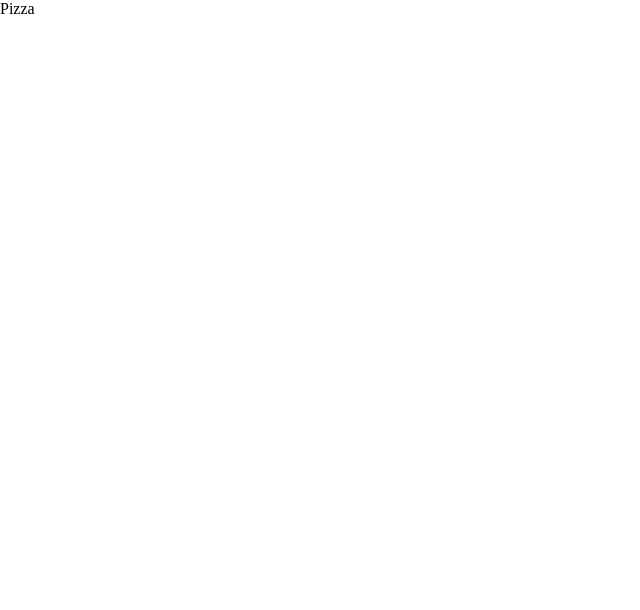
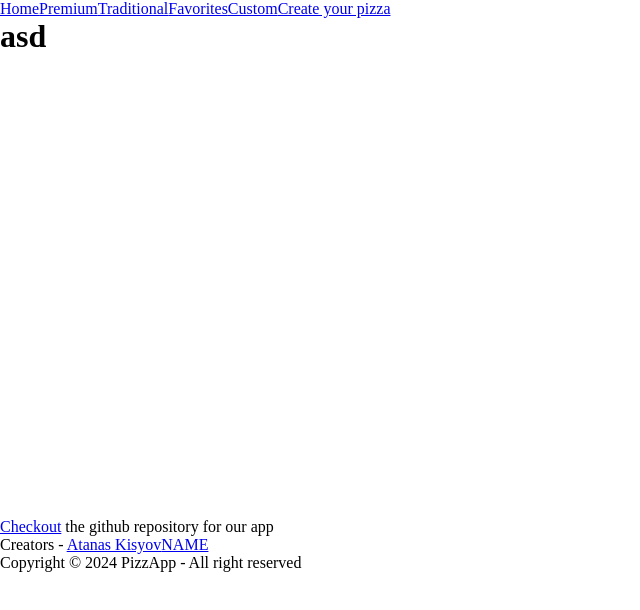
Before and after one commit to better-together-PB/pizzapp, a React (Vite) app: page / in a window 1280 px wide. Shown: the top 610 px of the page, without its empty margins (0-640 px from the left). Built offline with nearby package versions, Linux system fonts and the light colour scheme.

Commit message:
Added routing, header, footer

```diff
--- a/package.json
+++ b/package.json
@@ -11,7 +11,8 @@
   },
   "dependencies": {
     "react": "^18.3.1",
-    "react-dom": "^18.3.1"
+    "react-dom": "^18.3.1",
+    "react-router-dom": "^6.26.1"
   },
   "devDependencies": {
     "@eslint/js": "^9.9.0",
--- a/src/App.jsx
+++ b/src/App.jsx
@@ -1,7 +1,16 @@
+import { Routes, Route } from "react-router-dom";
+
+import Header from "./components/Header";
+import Footer from "./components/Footer";
+
 function App() {
   return (
     <>
-      <p>Pizza</p>
+      <Header />
+      <Routes>
+        <Route path="/" element={<h1 style={{ height: "500px" }}>asd</h1>} />
+      </Routes>
+      <Footer />
     </>
   );
 }
--- /dev/null
+++ b/src/components/Footer.jsx
@@ -0,0 +1,16 @@
+function Footer() {
+  return (
+    <footer>
+      <p>
+        <a href="#">Checkout</a> the github repository for our app
+      </p>
+      <p>
+        Creators - <a href="#">Atanas Kisyov</a>
+        <a href="#">NAME</a>
+      </p>
+      <p>Copyright © {new Date().getFullYear()} PizzApp - All right reserved</p>
+    </footer>
+  );
+}
+
+export default Footer;
--- /dev/null
+++ b/src/components/Header.jsx
@@ -0,0 +1,20 @@
+import { NavLink } from "react-router-dom";
+
+function Header() {
+  return (
+    <header>
+      {/* IMAGE, WESITE NAME */}
+      <nav>
+        <NavLink to="/">Home</NavLink>
+        <NavLink to="/premium">Premium</NavLink>
+        <NavLink to="/traditional">Traditional</NavLink>
+        <NavLink to="/favorites">Favorites</NavLink>
+        <NavLink to="/custom">Custom</NavLink>
+        <NavLink to="/create">Create your pizza</NavLink>
+      </nav>
+      {/* CART */}
+    </header>
+  );
+}
+
+export default Header;
--- a/src/main.jsx
+++ b/src/main.jsx
@@ -1,10 +1,14 @@
-import { StrictMode } from 'react'
-import { createRoot } from 'react-dom/client'
-import App from './App.jsx'
-import './index.css'
+import { StrictMode } from "react";
+import { createRoot } from "react-dom/client";
+import App from "./App.jsx";
+import "./index.css";
 
-createRoot(document.getElementById('root')).render(
+import { BrowserRouter } from "react-router-dom";
+
+createRoot(document.getElementById("root")).render(
   <StrictMode>
-    <App />
-  </StrictMode>,
-)
+    <BrowserRouter>
+      <App />
+    </BrowserRouter>
+  </StrictMode>
+);
```
Also changed, not shown: src/components/Footer.module.css (added), src/components/Header.module.css (added), 1 other file (tests, documents, lock files or other folders).
